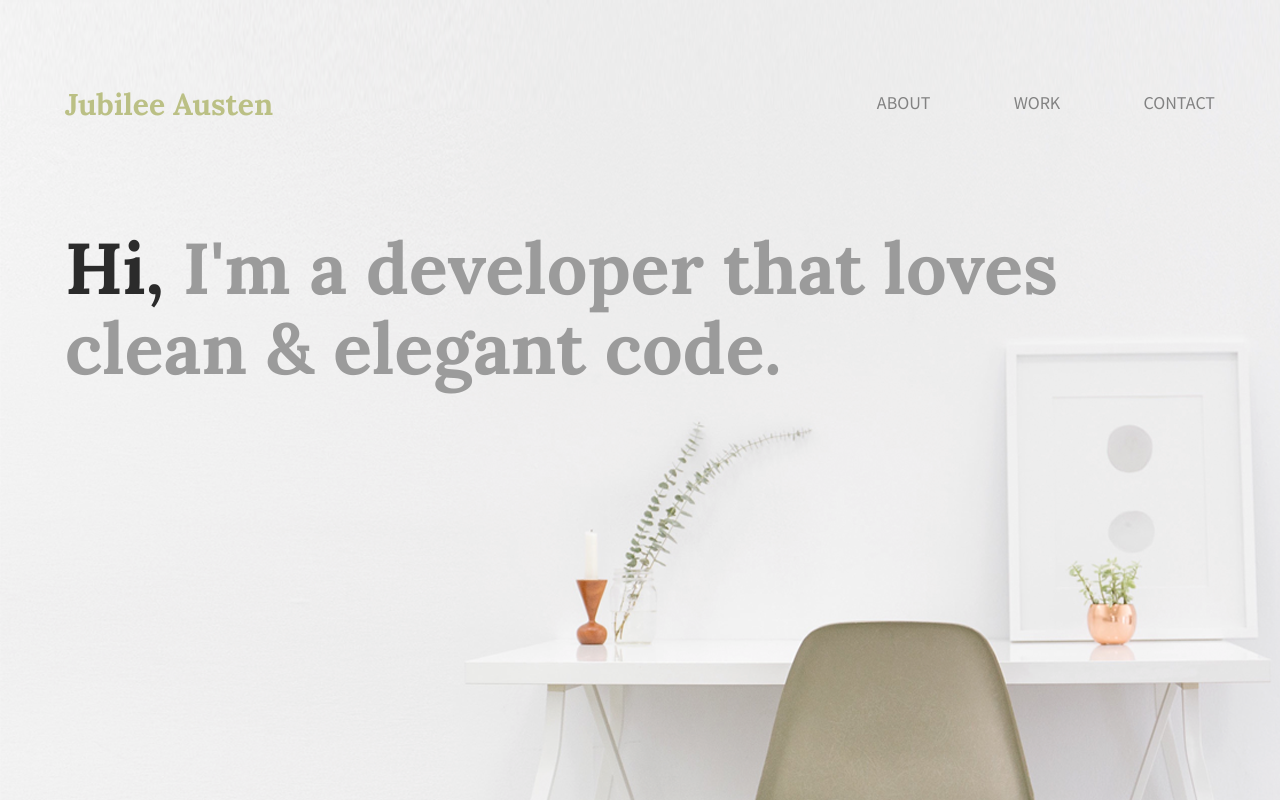
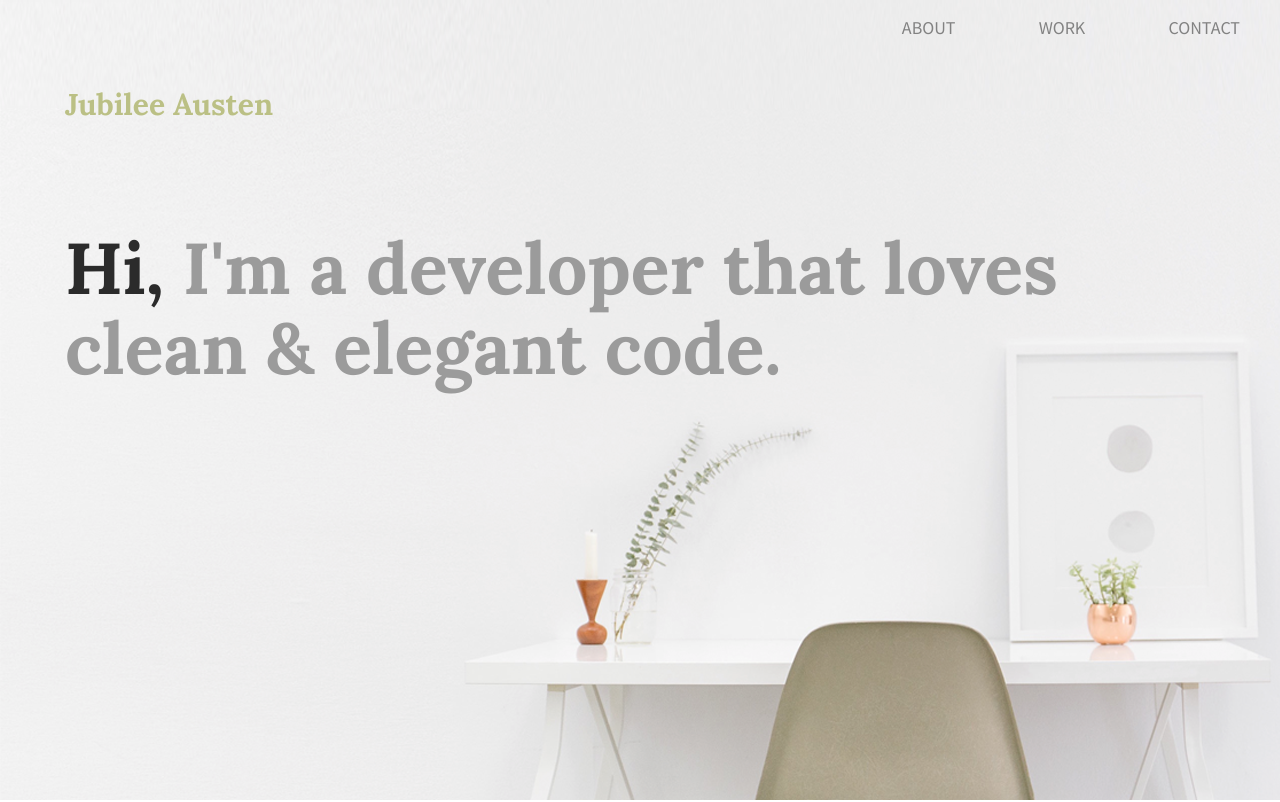
Before and after one commit to a-bradford/101-jubilee-austen, a plain HTML site: page index.html in a window 1280 px wide. Shown: the top 802 px of the page. Drawn offline with Linux system fonts and the light colour scheme.

Commit message:
Modified CSS

```diff
--- a/css/main.css
+++ b/css/main.css
@@ -8,7 +8,6 @@ body {
 #about, #work, #contact {
     height: 600px;
 }
-
 /****** GRID ******/
 
 .full-width {
@@ -31,7 +30,6 @@ header {
     background: url('../img/hero.png');
     background-size: cover;
 }
-
 header h1 {
     font-family: 'Lora', serif;
     font-size: 30px;
@@ -40,7 +38,7 @@ header h1 {
 }
 nav {
     float: right;
-	padding: 75px 25px;
+    padding: auto 25px;
 }
 nav ul li{
     display: inline-block;
@@ -83,7 +81,6 @@ header h2 span {
     padding-left: 50px;
     padding-right: 50px;
 }
-
 /****** WORK ******/
 
 #work {
```
Lines whose indentation alone changed are shown as unchanged.
